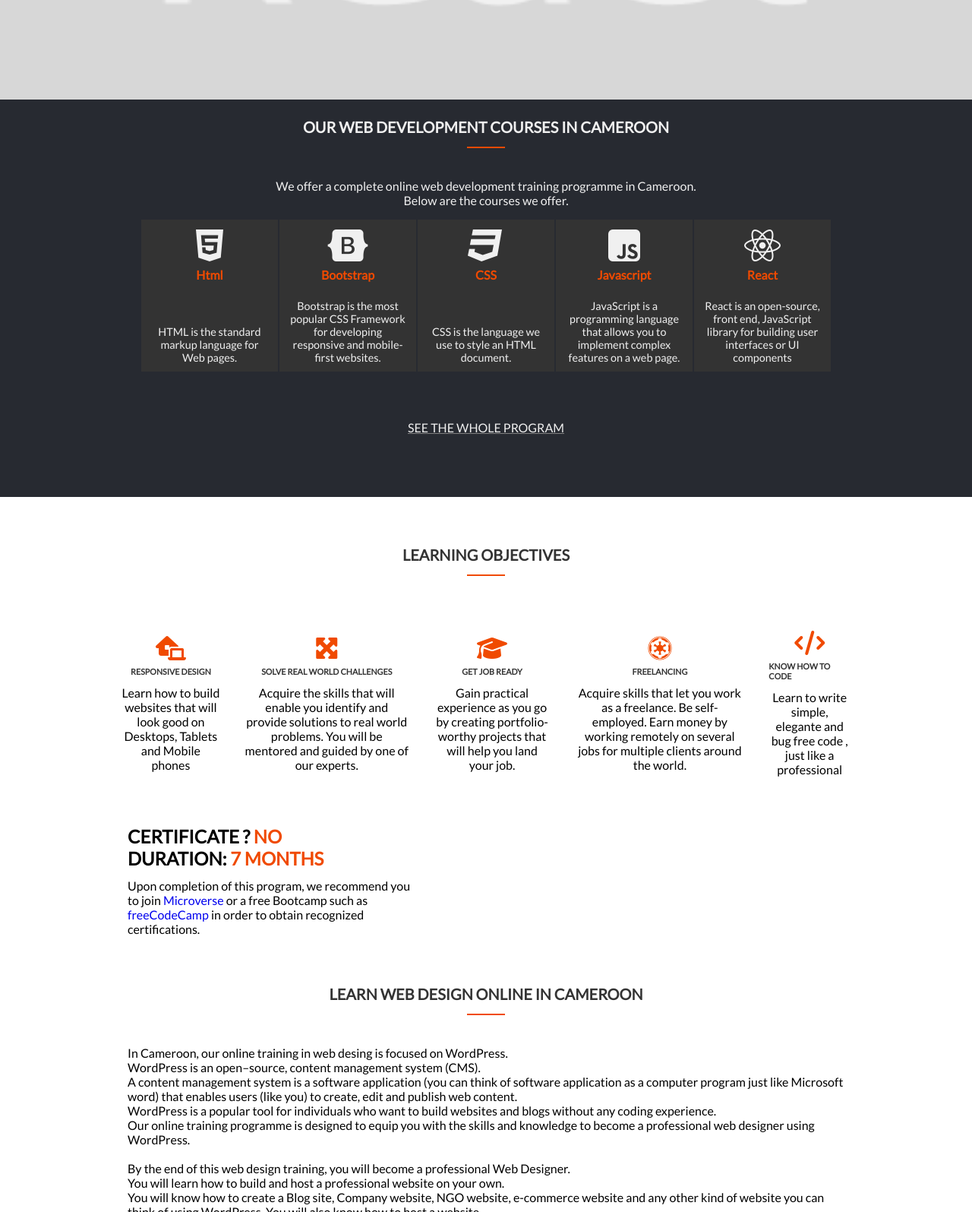
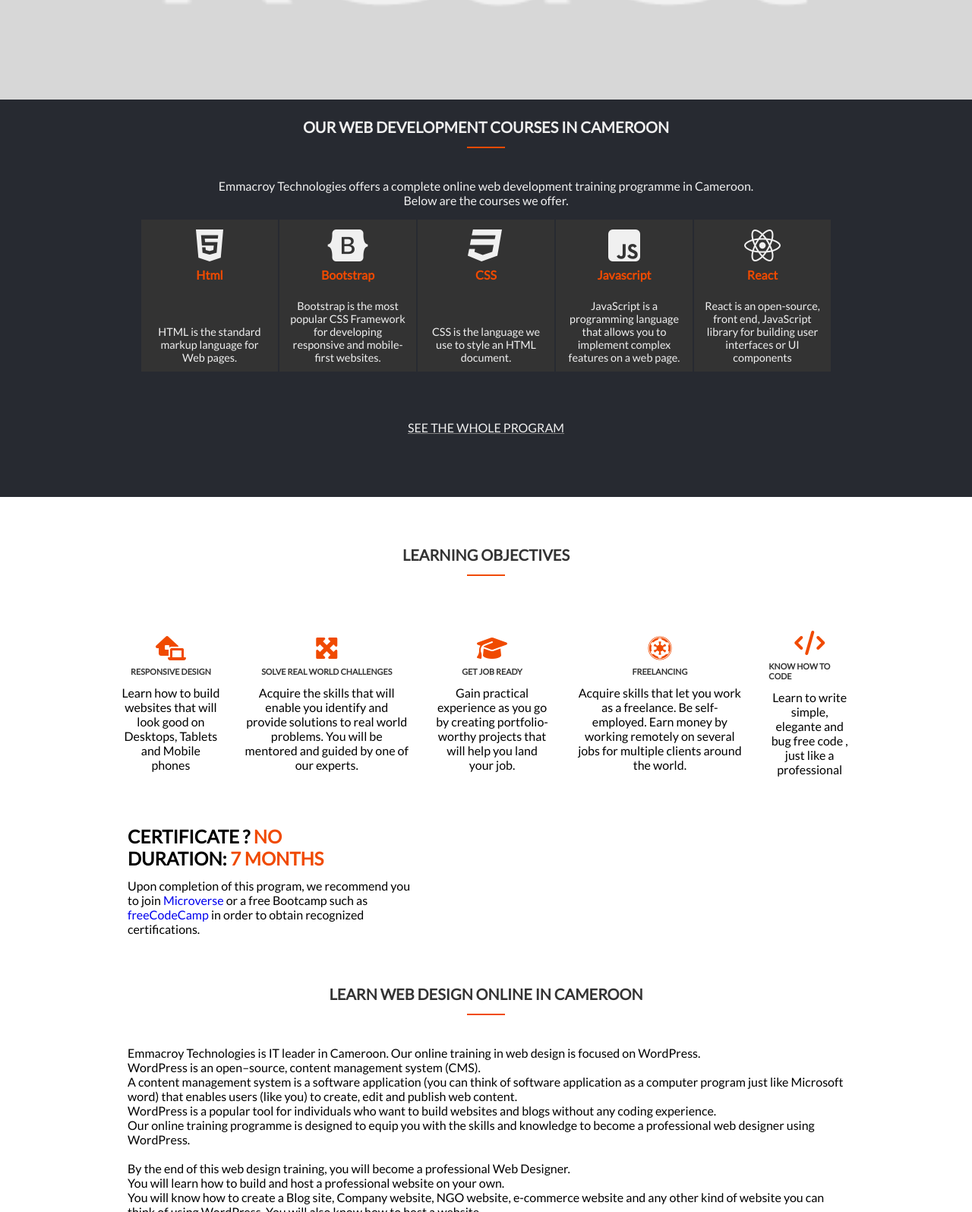
Before and after one commit to ernestmusong/Emmacroy-Technologies, a website: page index.html in a window 1280 px wide. Shown: the part 669-2264 px from the top of the page at 76% size. Drawn offline with Linux system fonts and the light colour scheme.

Commit message:
Add content

```diff
--- a/index.html
+++ b/index.html
@@ -98,7 +98,7 @@
             <h2>our web development courses in Cameroon</h2>
             <div class="underline"></div>
         </div>
-        <p>We offer a complete online web development training programme in Cameroon.
+        <p>Emmacroy Technologies offers a complete online web development training programme in Cameroon.
             <br> Below are the courses we offer.
         </p>
         <div class="program-cards">
@@ -246,7 +246,7 @@
         <div class="underline"></div>
     </div>
     <div class="wordpress-content">
-        <p class="wordpress-p">In Cameroon, our online training in web desing is focused on WordPress.</p>
+        <p class="wordpress-p"> Emmacroy Technologies is IT leader in Cameroon. Our online training in web design is focused on WordPress.</p>
         <p class="wordpress-p">WordPress is an open–source, content management system (CMS).
            <p class="wordpress-p"> A content management system is a
              software application (you can think of software application as a
```
